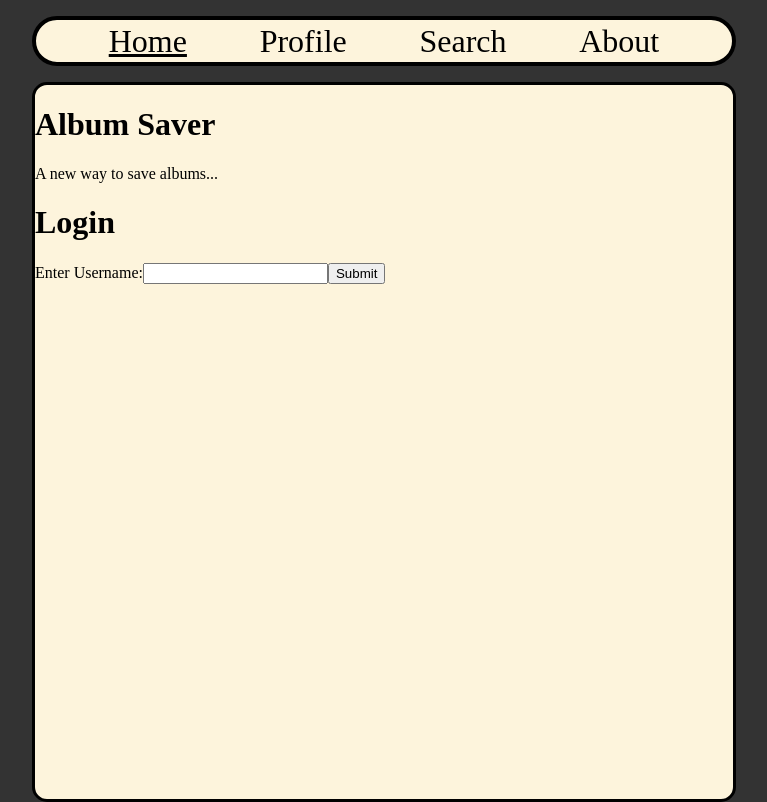
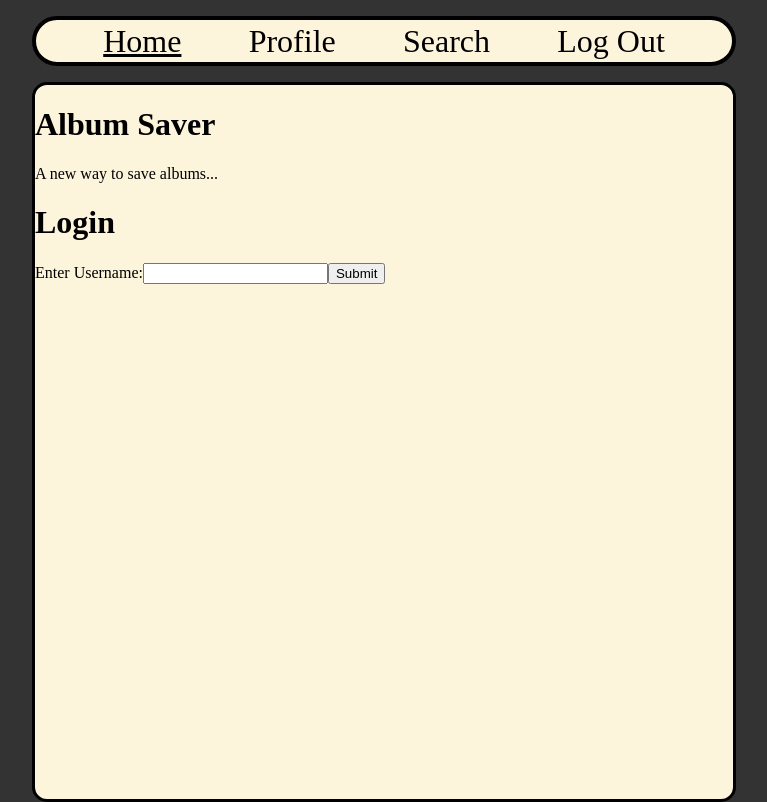
Before and after one commit to KyanLiu/Album-List, a React (Vite) app: page / in a window 1280 px wide. Shown: the whole page, without its empty margins (256-1023 px from the left). Built offline with nearby package versions, Linux system fonts and the light colour scheme; no server answers.

Commit message:
Add Log out to Navbar

```diff
--- a/src/components/Navbar/Navbar.jsx
+++ b/src/components/Navbar/Navbar.jsx
@@ -11,7 +11,7 @@ const Navbar = () => {
             <Link to="/" className={hoverStyle('/') ? 'navItem active' : 'navItem'}>Home</Link>
             <Link to="/profile" className={hoverStyle('/profile') ? 'navItem active' : 'navItem'}>Profile</Link>
             <Link to="/search" className={hoverStyle('/search') ? 'navItem active' : 'navItem'}>Search</Link>
-            <Link to="/profile" className='navItem'>About</Link>
+            <Link to="/logout" className={hoverStyle('/logout') ? 'navItem active' : 'navItem'}>Log Out</Link>
         </div>
     )
 }
```
